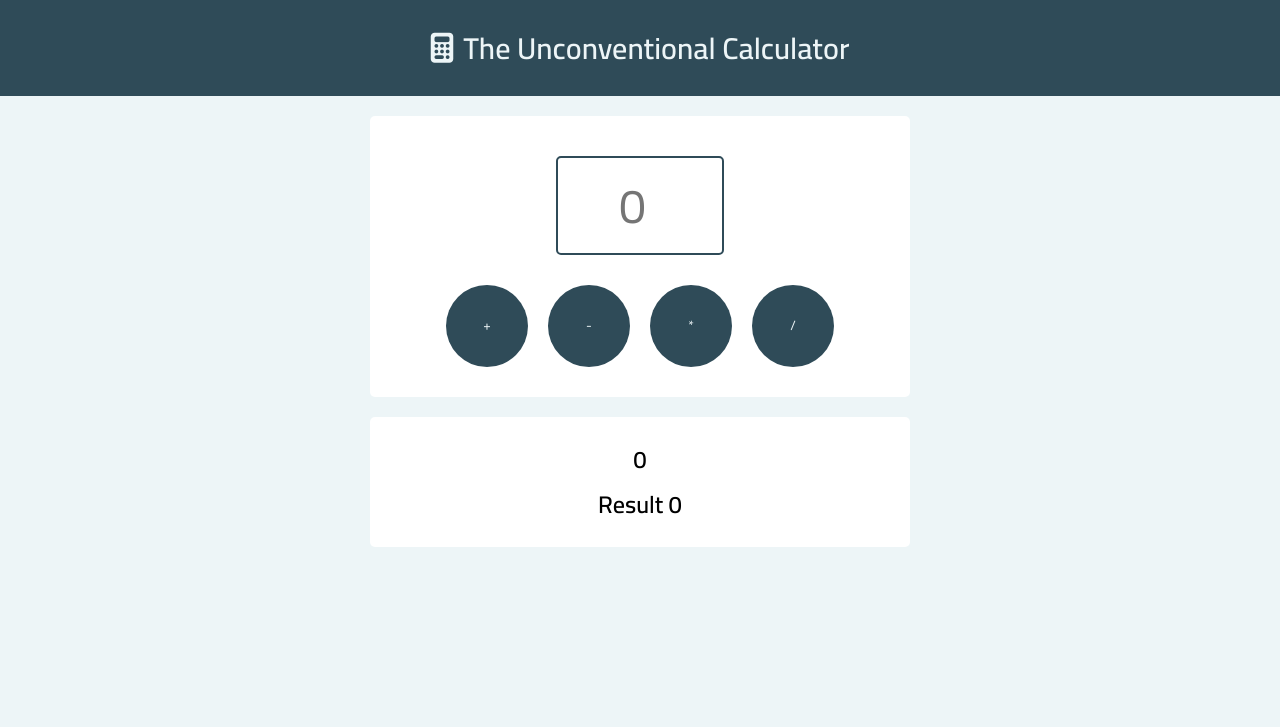
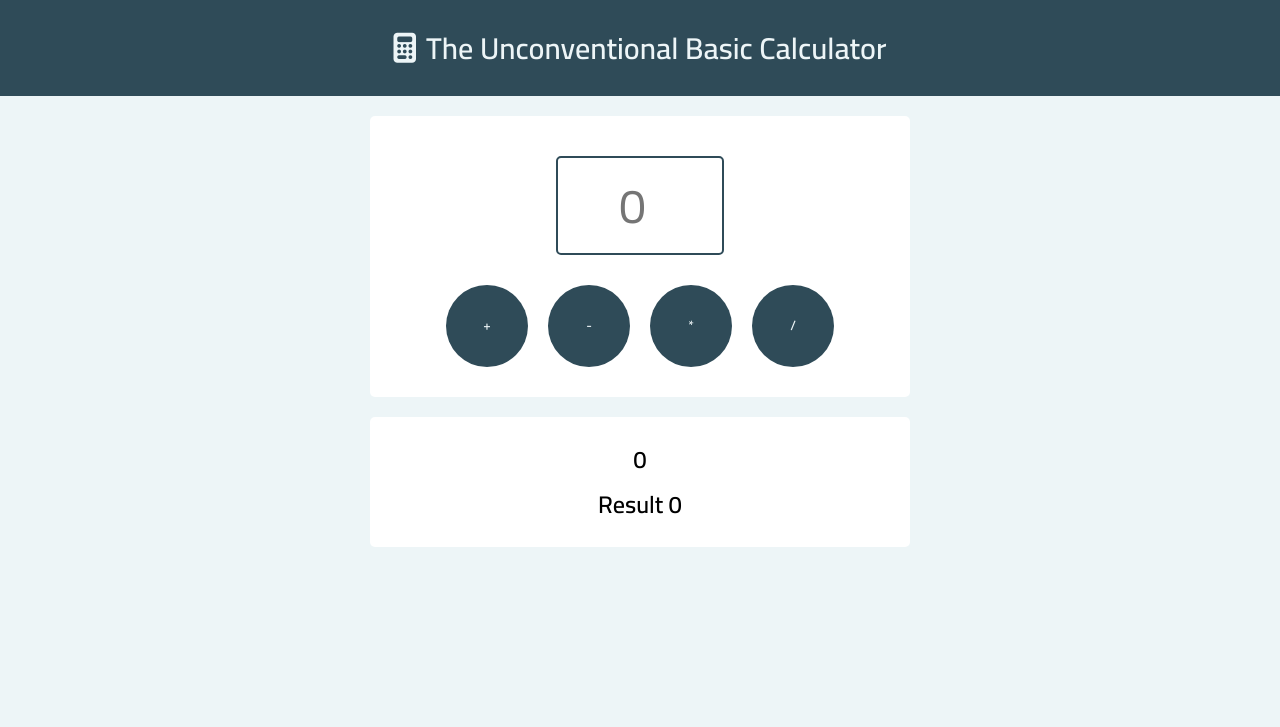
Before and after one commit to carlosvoliv/unconventional-calculator, a plain HTML site: page index.html in a window 1280 px wide. Shown: the top 727 px of the page. Drawn offline with Linux system fonts and the light colour scheme.

Commit message:
perfumaria

```diff
--- a/assets/css/style.css
+++ b/assets/css/style.css
@@ -87,6 +87,7 @@ main section button {
   width: 82px;
   height: 82px;
   font-family: 'Cairo', sans-serif;
+  font-weight: bolder;
 }
 main section button:hover,
 main section button:active {
--- a/index.html
+++ b/index.html
@@ -13,7 +13,7 @@
     <script src="https://kit.fontawesome.com/658b902126.js" crossorigin="anonymous"></script>
     <script src="assets/scripts/root.js" defer></script>
     <script src="assets/scripts/app.js" defer></script>
-    <title>Unconventional Calculator</title>
+    <title>Unconventional Basic Calculator</title>
   </head>
 
   <body>
@@ -24,7 +24,7 @@
         </div>
 
         <h1>
-        The Unconventional
+        The Unconventional Basic
         Calculator
         </h1>
 
```
